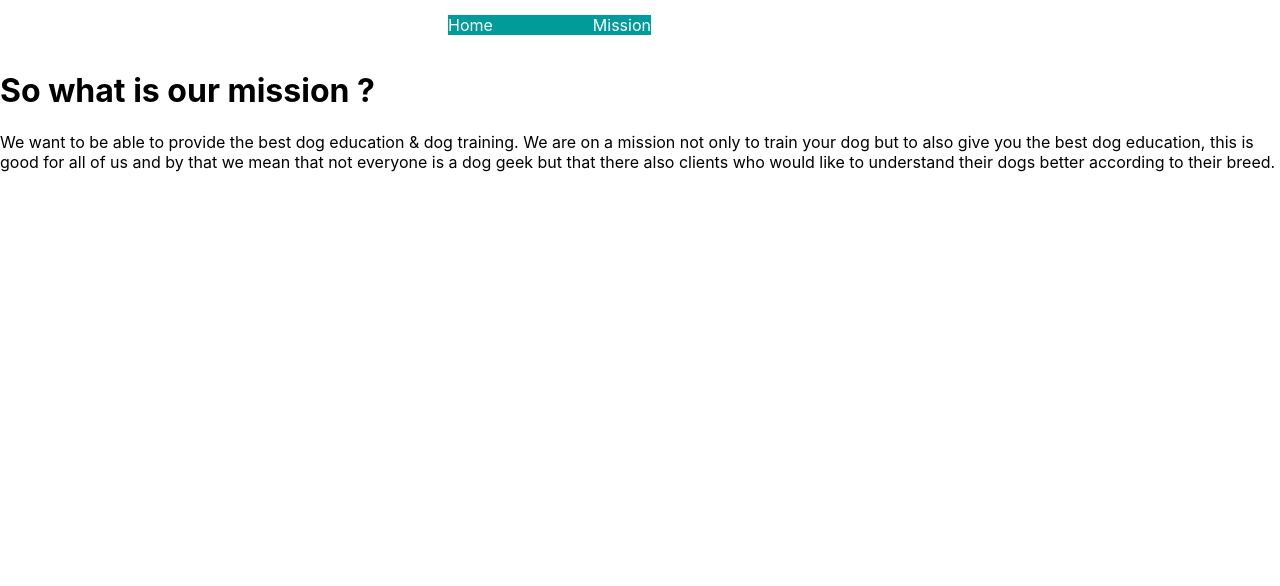
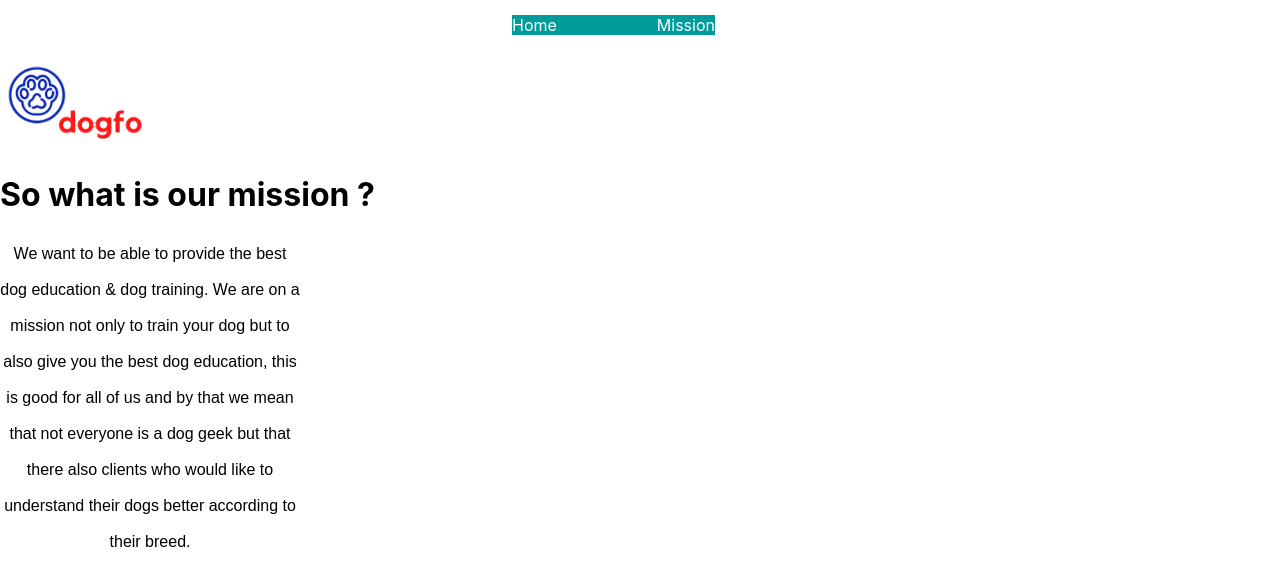
Before and after one commit to jorgevz/dogwebsite, a React (Create React App) app: page /Mission in a window 1280 px wide. Shown: the top 586 px of the page. Built offline with nearby package versions, Linux system fonts and the light colour scheme.

Commit message:
sentence update

```diff
--- a/src/App.css
+++ b/src/App.css
@@ -76,7 +76,7 @@ background-color: #f6e8ce;
 display: inline;
 padding-top: 100px;
 position: relative;
-left: 35%;
+left: 40%;
 }
 
 #link-home{
@@ -93,3 +93,17 @@ color: white;
 padding-left: 100px;
 line-height: 50px;
 }
+
+#our-mission{
+position: relative;
+}
+
+#mission-statement{
+font-family: Arial, Helvetica, sans-serif;
+width: 300px;
+line-height: 36px;
+font-weight: 400;
+position: relative;
+text-align: center;
+font-size: 16px;
+}
--- a/src/component/Home.js
+++ b/src/component/Home.js
@@ -26,9 +26,9 @@ information about all dog breeds for new and experienced dog owners. </p>
 </section>
 
 <div id='second-article'>
-<h1>We also entertain</h1>
-<p>Other than the fact that we educate we want to say that we also entertain since the content we provide
-is very entertaining to those who find dog education appealing. </p>
+<h1>We also Train !</h1>
+<p>Other than the fact that we educate we want to say that we provide the most impeccable dog
+training with the most dedicated trainers and staff you could ever find. </p>
 </div>
 
 </section>
--- a/src/component/Mission.js
+++ b/src/component/Mission.js
@@ -1,14 +1,25 @@
 import React from 'react'
+import logo from './Background.svg'
 
 function Mission(){
 return(
 <div>
+
+<section className="nav-logo-welcome">
+<img src={logo} alt='dogfo-logo' width='150px' height='100px'/>
+</section>
+
 <h1 id='our-mission'>So what is our mission ?</h1>
 <p id='mission-statement'>We want to be able to provide the best dog education & dog training.
 We are on a mission not only to train your dog but to also give you the best dog education, this is
 good for all of us and by that we mean that not everyone is a dog geek but that there also clients
 who would like to understand their dogs better according to their breed.
 </p>
+
+<section>
+
+</section>
+
 </div>
 )
 
```
